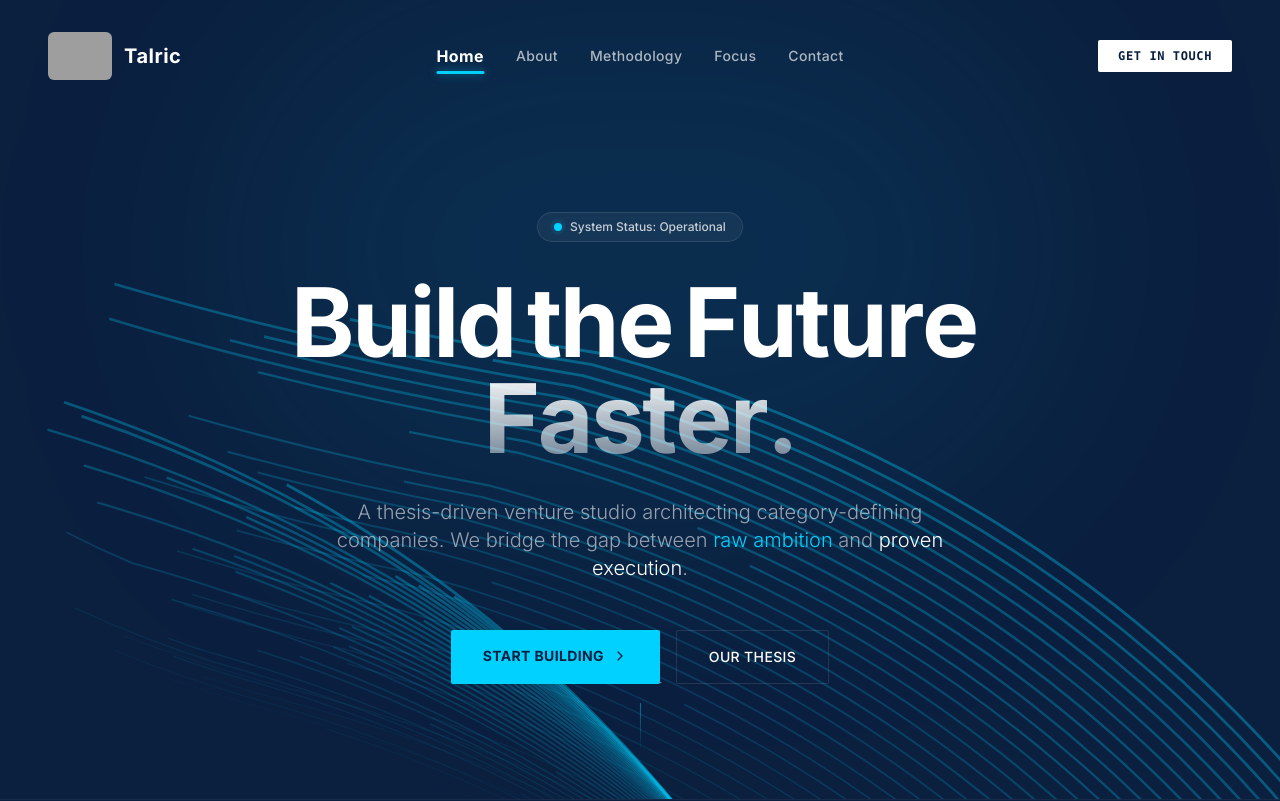
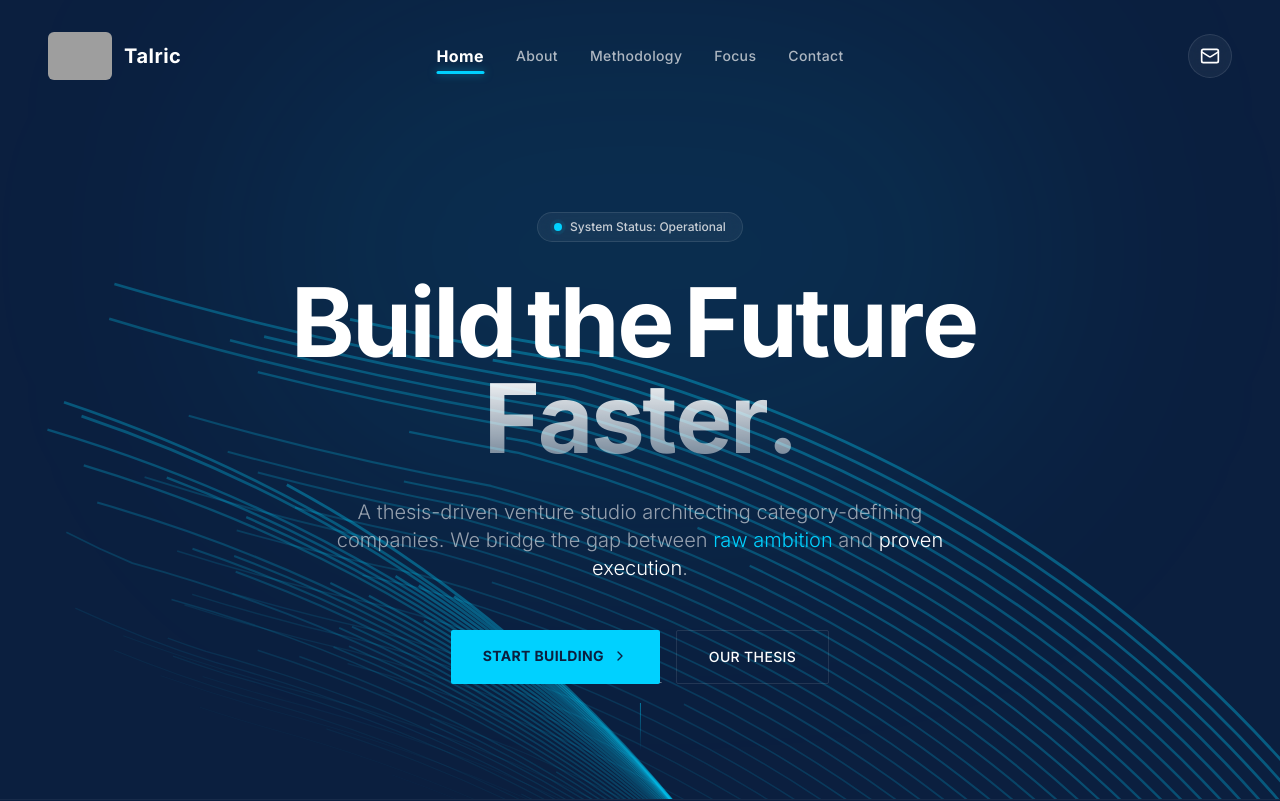
Before and after one commit to CDCODE02/Talriclab-web, a React (Vite) app: page / in a window 1280 px wide. Shown: the top 801 px of the page. Built offline with nearby package versions, Linux system fonts and the light colour scheme; grey boxes are pictures that could not be loaded.

Commit message:
feat(hero, floating-navbar): Enhance CTA and navigation
Adds a Mail icon CTA to the Hero section and refines the floating navbar's appearance and spacing.

```diff
--- a/components/Hero.tsx
+++ b/components/Hero.tsx
@@ -1,5 +1,5 @@
 import React, { useState, useEffect } from 'react';
-import { ChevronRight, Menu, X } from 'lucide-react';
+import { ChevronRight, Menu, X, Mail } from 'lucide-react';
 import { FloatingPaths } from './ui/background-paths';
 import { motion } from 'framer-motion';
 
@@ -100,8 +100,12 @@ const Hero: React.FC = () => {
 
         {/* Right Side Actions */}
         <div className="flex items-center gap-4 relative z-50">
-            <a href="#contact" className="hidden md:block text-xs font-mono text-brand-navy px-5 py-2 bg-white hover:bg-brand-cyan transition-colors rounded-sm font-bold tracking-wider">
-                GET IN TOUCH
+            <a
+              href="#contact"
+              className="hidden md:flex items-center justify-center w-11 h-11 rounded-full bg-white/5 border border-white/10 backdrop-blur-md text-white transition-all duration-300 hover:bg-brand-cyan hover:text-brand-navy hover:border-brand-cyan hover:scale-105 hover:shadow-[0_0_20px_rgba(0,209,255,0.3)] group"
+              aria-label="Get in touch"
+            >
+                <Mail className="w-5 h-5 group-hover:animate-pulse" />
             </a>
 
             {/* Mobile Hamburger */}
--- a/components/ui/floating-navbar.tsx
+++ b/components/ui/floating-navbar.tsx
@@ -6,6 +6,7 @@ import {
   useMotionValueEvent,
 } from "framer-motion";
 import { cn } from "../../lib/utils";
+import { ArrowRight } from "lucide-react";
 
 export const FloatingNav = ({
   navItems,
@@ -54,7 +55,7 @@ export const FloatingNav = ({
           duration: 0.2,
         }}
         className={cn(
-          "flex max-w-fit fixed top-6 inset-x-0 mx-auto border border-white/10 rounded-full bg-brand-navy/80 backdrop-blur-md shadow-[0px_2px_20px_-1px_rgba(0,0,0,0.5)] z-[5000] pr-2 pl-8 py-2 items-center justify-center space-x-4",
+          "flex max-w-fit fixed top-6 inset-x-0 mx-auto border border-white/10 rounded-full bg-brand-navy/80 backdrop-blur-md shadow-[0px_2px_20px_-1px_rgba(0,0,0,0.5)] z-[5000] pr-2 pl-8 py-2 items-center justify-center space-x-6",
           className
         )}
       >
@@ -63,17 +64,26 @@ export const FloatingNav = ({
             key={`link=${idx}`}
             href={navItem.link}
             className={cn(
-              "relative items-center flex space-x-1 text-brand-gray/80 hover:text-brand-cyan transition-colors"
+              "relative items-center flex space-x-1 text-brand-gray/80 hover:text-white transition-colors text-sm font-medium tracking-wide"
             )}
           >
             <span className="block sm:hidden">{navItem.icon}</span>
-            <span className="hidden sm:block text-sm font-medium tracking-wide">{navItem.name}</span>
+            <span className="hidden sm:block">{navItem.name}</span>
           </a>
         ))}
-        <a href="#contact" className="border text-sm font-medium relative border-white/10 text-white hover:border-brand-cyan/50 transition-colors px-4 py-2 rounded-full group overflow-hidden bg-white/5">
-          <span className="relative z-10 group-hover:text-brand-cyan transition-colors">Get in Touch</span>
-          <span className="absolute inset-x-0 w-1/2 mx-auto -bottom-px bg-gradient-to-r from-transparent via-brand-cyan to-transparent h-px opacity-50 group-hover:opacity-100 transition-opacity" />
-          <div className="absolute inset-0 bg-brand-cyan/10 opacity-0 group-hover:opacity-100 transition-opacity" />
+
+        <a
+          href="#contact"
+          className="group relative flex items-center gap-2 px-5 py-2.5 rounded-full bg-white/5 border border-white/10 overflow-hidden transition-all duration-300 hover:border-brand-cyan/50 hover:shadow-[0_0_20px_rgba(0,209,255,0.15)] active:scale-95"
+        >
+          {/* Background Gradient Hover */}
+          <div className="absolute inset-0 bg-gradient-to-r from-brand-cyan/10 to-transparent opacity-0 group-hover:opacity-100 transition-opacity duration-500 ease-out" />
+
+          <span className="relative z-10 text-xs font-bold uppercase tracking-widest text-white group-hover:text-brand-cyan transition-colors duration-300">
+            Get in Touch
+          </span>
+
+          <ArrowRight className="w-3.5 h-3.5 text-brand-cyan relative z-10 transform translate-x-0 group-hover:translate-x-1 transition-transform duration-300" />
         </a>
       </motion.div>
     </AnimatePresence>
```
